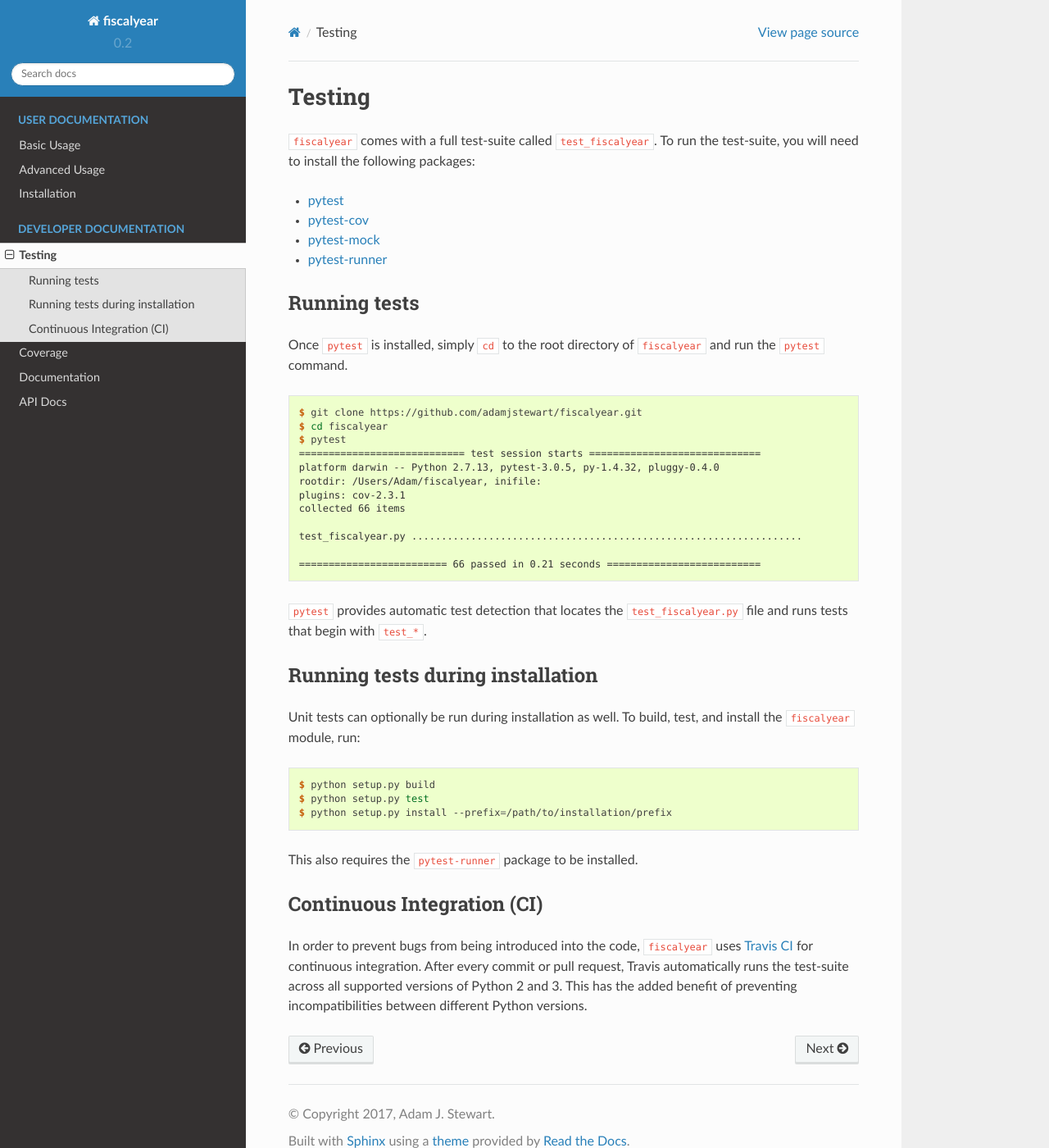
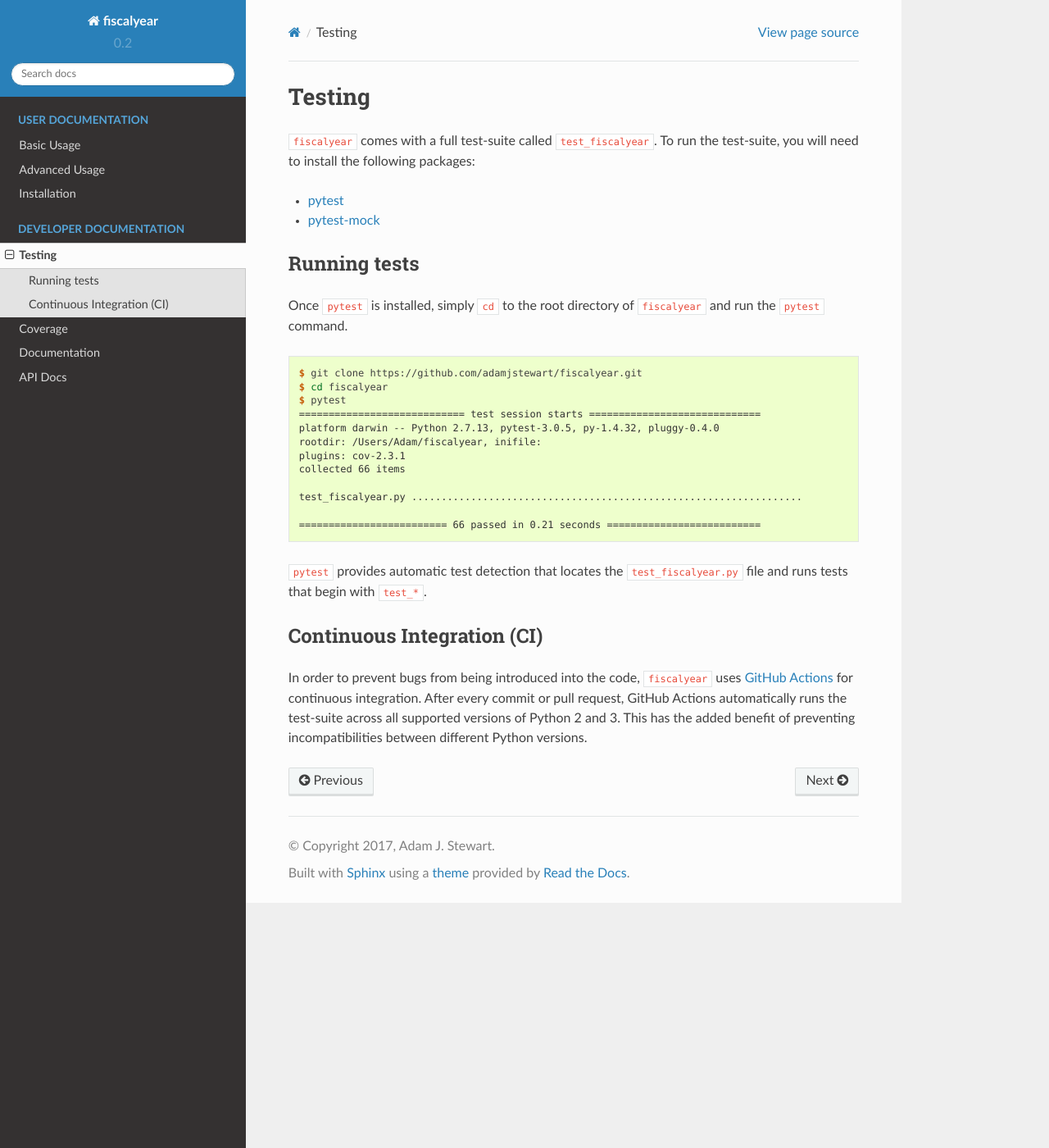
Before and after one commit to adamjstewart/fiscalyear, a Sphinx documentation site: the page built from docs/testing.rst, in a window 1280 px wide and 1400 px high. Shown: the whole window at 82% size. Built offline with Sphinx 7.4.7 and the Read the Docs theme 2.0.0, drawn with Linux system fonts in a browser that asks for light colours.

Commit message:
Update out-of-date developer docs

```diff
--- a/docs/testing.rst
+++ b/docs/testing.rst
@@ -5,9 +5,8 @@
 will need to install the following packages:
 
 * `pytest <https://docs.pytest.org/en/latest/>`_
-* `pytest-cov <https://docs.pytest.org/en/latest/>`_
-* `pytest-mock <https://docs.pytest.org/en/latest/>`_
-* `pytest-runner <https://docs.pytest.org/en/latest/>`_
+* `pytest-mock <https://github.com/pytest-dev/pytest-mock/>`_
+
 
 Running tests
 -------------
@@ -33,22 +32,7 @@
 ``pytest`` provides automatic test detection that locates the ``test_fiscalyear.py`` file and runs tests that begin with ``test_*``.
 
 
-Running tests during installation
----------------------------------
-
-Unit tests can optionally be run during installation as well. To build, test, and install the ``fiscalyear`` module, run:
-
-.. code-block:: console
-
-   $ python setup.py build
-   $ python setup.py test
-   $ python setup.py install --prefix=/path/to/installation/prefix
-
-
-This also requires the ``pytest-runner`` package to be installed.
-
-
 Continuous Integration (CI)
 ---------------------------
 
-In order to prevent bugs from being introduced into the code, ``fiscalyear`` uses `Travis CI <https://docs.travis-ci.com/>`_ for continuous integration. After every commit or pull request, Travis automatically runs the test-suite across all supported versions of Python 2 and 3. This has the added benefit of preventing incompatibilities between different Python versions.
+In order to prevent bugs from being introduced into the code, ``fiscalyear`` uses `GitHub Actions <https://github.com/features/actions>`_ for continuous integration. After every commit or pull request, GitHub Actions automatically runs the test-suite across all supported versions of Python 2 and 3. This has the added benefit of preventing incompatibilities between different Python versions.
--- a/setup.py
+++ b/setup.py
@@ -49,6 +49,6 @@
     ],
     keywords=["fiscal year", "fiscal quarter", "calendar", "datetime"],
     py_modules=[fiscalyear.__name__],
-    setup_requires=["pytest-runner"],
+    setup_requires=["setuptools"],
     tests_require=["pytest", "pytest-mock"],
 )
```
Also changed, not shown: docs/coverage.rst (+8 -3 lines), docs/installation.rst (+2 -10 lines).
